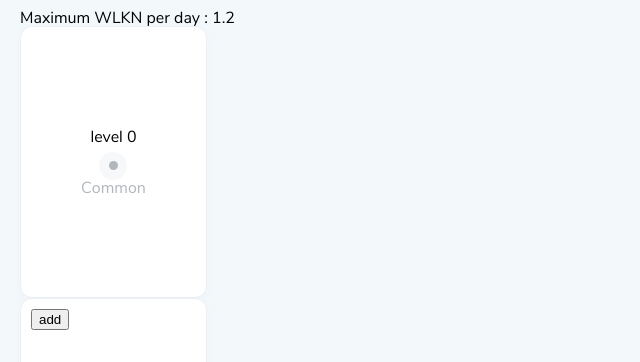
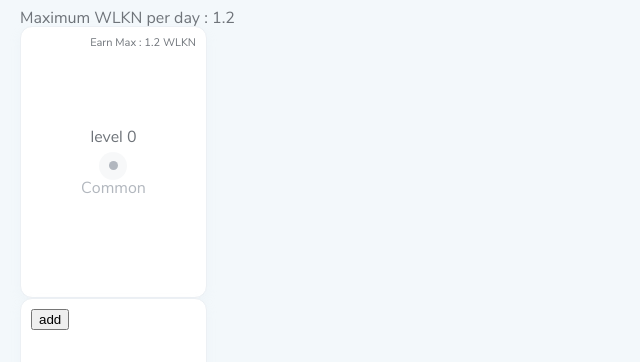
Before and after one commit to mehdired/walken-help, a React (Vite) app: page / in a window 1280 px wide. Both pictures are taken after a click on the button "validate". Shown: the top 362 px of the page, without its empty margins (0-640 px from the left). Built offline with nearby package versions, Linux system fonts and the light colour scheme; no server answers.

Commit message:
feat: earn per cath

```diff
--- a/src/App.tsx
+++ b/src/App.tsx
@@ -12,6 +12,7 @@ const globalStyles = globalCss({
 	body: {
 		fontFamily: '$main',
 		fontWeight: 400,
+		color: '$mainText',
 	},
 })
 
--- a/src/components/Cathlete.tsx
+++ b/src/components/Cathlete.tsx
@@ -1,4 +1,4 @@
-import { addCathlete, onChangeRarity, onChangeLevel, validateCathlete } from '@features/CathleteSlice'
+import { addCathlete, onChangeRarity, onChangeLevel, validateCathlete, earnCathlete } from '@features/CathleteSlice'
 import { styled, theme } from '../../stitches.config'
 
 import { useAppDispatch, useAppSelector } from '../store'
@@ -30,13 +30,14 @@ export default function Cathlete({}: Props) {
 		dispatch(onChangeLevel({ id, value }))
 	}
 
-	const handleValidate = (id: string) => {
+	const handleValidateCath = (id: string) => {
 		dispatch(validateCathlete(id))
+		dispatch(earnCathlete(id))
 	}
 
 	return (
 		<div>
-			{cathlete.map(({ id, validated, rarity, level }) => (
+			{cathlete.map(({ id, validated, rarity, level, earnPerDay }) => (
 				<StyledCathlete key={id}>
 					{!validated ? (
 						<CathleteForm
@@ -44,10 +45,10 @@ export default function Cathlete({}: Props) {
 							level={level}
 							onChangeRarity={handleChangeRarity}
 							onChangeLevel={handleChangeLevel}
-							onClickValidate={handleValidate}
+							onClickValidate={handleValidateCath}
 						/>
 					) : (
-						<CathleteValidated level={level} rarity={rarity} />
+						<CathleteValidated level={level} rarity={rarity} earn={earnPerDay} />
 					)}
 				</StyledCathlete>
 			))}
--- a/src/components/CathleteValidated.tsx
+++ b/src/components/CathleteValidated.tsx
@@ -7,6 +7,7 @@ const StyledCathleteValidated = styled('div', {
 	alignItems: 'center',
 	justifyContent: 'center',
 	flexDirection: 'column',
+	position: 'relative',
 })
 
 const StyledRarityText = styled('p', {
@@ -31,6 +32,13 @@ const StyledRarityText = styled('p', {
 			},
 		},
 	},
+})
+
+const StyledEarn = styled('p', {
+	position: 'absolute',
+	right: 0,
+	top: 0,
+	fontSize: 11,
 })
 
 const StyledIcon = styled('div', {
@@ -93,11 +101,13 @@ const StyledIcon = styled('div', {
 type Props = {
 	level: number
 	rarity: RarityTypes
+	earn: number
 }
 
-export default function CathleteValidated({ level, rarity }: Props) {
+export default function CathleteValidated({ level, rarity, earn }: Props) {
 	return (
 		<StyledCathleteValidated>
+			<StyledEarn>Earn Max : {earn} WLKN</StyledEarn>
 			<p style={{ marginBottom: '7px' }}>level {level}</p>
 			<div>
 				<StyledIcon rarity={rarity}>
--- a/src/components/Coin.tsx
+++ b/src/components/Coin.tsx
@@ -33,7 +33,6 @@ const StyledLogo = styled('img', {
 })
 
 const StyledPrice = styled('span', {
-	color: '$mainText',
 	fontSize: '12px',
 })
 
--- a/src/features/CathleteSlice.ts
+++ b/src/features/CathleteSlice.ts
@@ -2,12 +2,14 @@ import { createSlice, PayloadAction, nanoid } from '@reduxjs/toolkit'
 import { RarityTypes } from '@/types/Rarity'
 import { EnergyType, energy } from '@/types/Energy'
 import { LevelType } from '@/types/Level'
+import { leagues } from '@/types/League'
 
 export interface Cathlete {
 	id: string
 	rarity: RarityTypes
 	level: LevelType
 	energy: EnergyType
+	earnPerDay: number
 	validated: boolean
 }
 
@@ -16,6 +18,7 @@ const initCathlete = {
 	rarity: 'common' as const,
 	level: 0 as const,
 	energy: energy.common,
+	earnPerDay: 0,
 	validated: false,
 }
 
@@ -50,9 +53,19 @@ export const cathleteSlice = createSlice({
 				goodCath.validated = true
 			}
 		},
+		earnCathlete: (state, { payload }: PayloadAction<string>) => {
+			const goodCath = state.find((cat) => cat.id === payload)
+
+			if (goodCath) {
+				const MINUTES_PER_DAY = 1440
+				const goodLeague = leagues.find((league) => goodCath.level - 1 <= league.minLevel)
+				const wlknEar = (MINUTES_PER_DAY / goodCath.energy.cooldown) * goodLeague?.reward!
+				goodCath.earnPerDay = Number(wlknEar.toFixed(2))
+			}
+		},
 	},
 })
 
-export const { addCathlete, onChangeRarity, onChangeLevel, validateCathlete } = cathleteSlice.actions
+export const { addCathlete, onChangeRarity, onChangeLevel, validateCathlete, earnCathlete } = cathleteSlice.actions
 
 export default cathleteSlice.reducer
```
